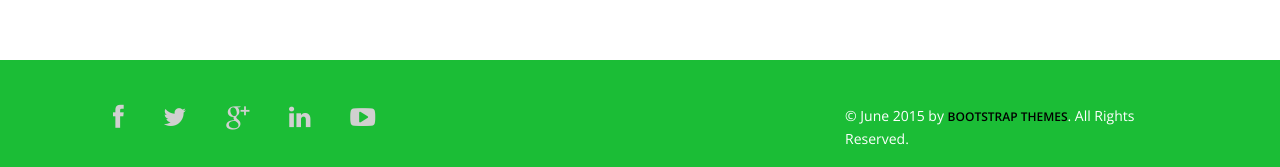
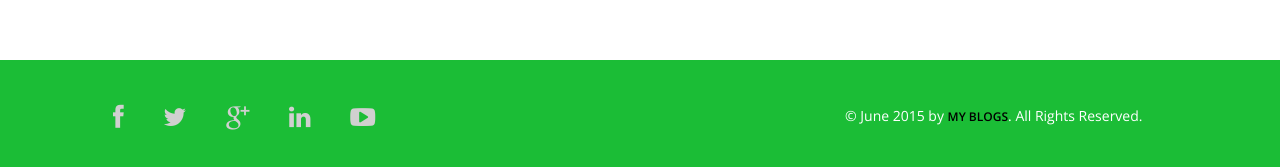
Before and after one commit to santoshdts/myblog, a PHP site: page / in a window 1280 px wide. Shown: the part 1728-1895 px from the top of the page. Run offline with PHP 8.4, Linux system fonts and the light colour scheme.

Commit message:
Change site name in footer

```diff
--- a/includes/footer.php
+++ b/includes/footer.php
@@ -15,7 +15,7 @@
 
 				<div class="col-md-4 col-md-offset-4">
 					<div class="copyright">
-						&copy; June  2015 by <a target="_blank" href="http://bootstraptaste.com/" title="Free Twitter Bootstrap WordPress Themes and HTML templates">Bootstrap Themes</a>. All Rights Reserved.
+						&copy; June  2015 by <a target="_blank" href="http://bootstraptaste.com/" title="Free Twitter Bootstrap WordPress Themes and HTML templates">My Blogs</a>. All Rights Reserved.
 					</div>
                     <!--
                         All links in the footer should remain intact.
```
